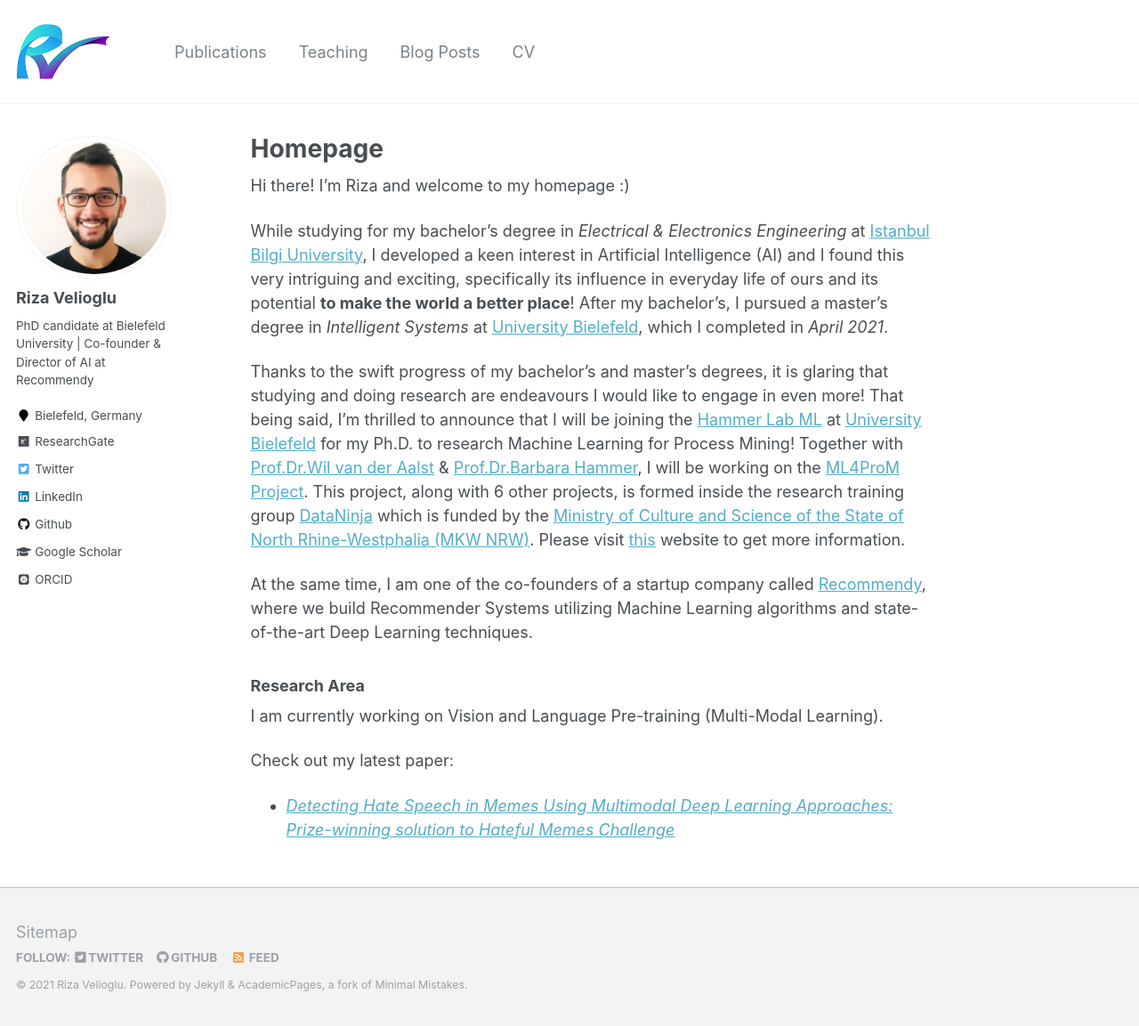
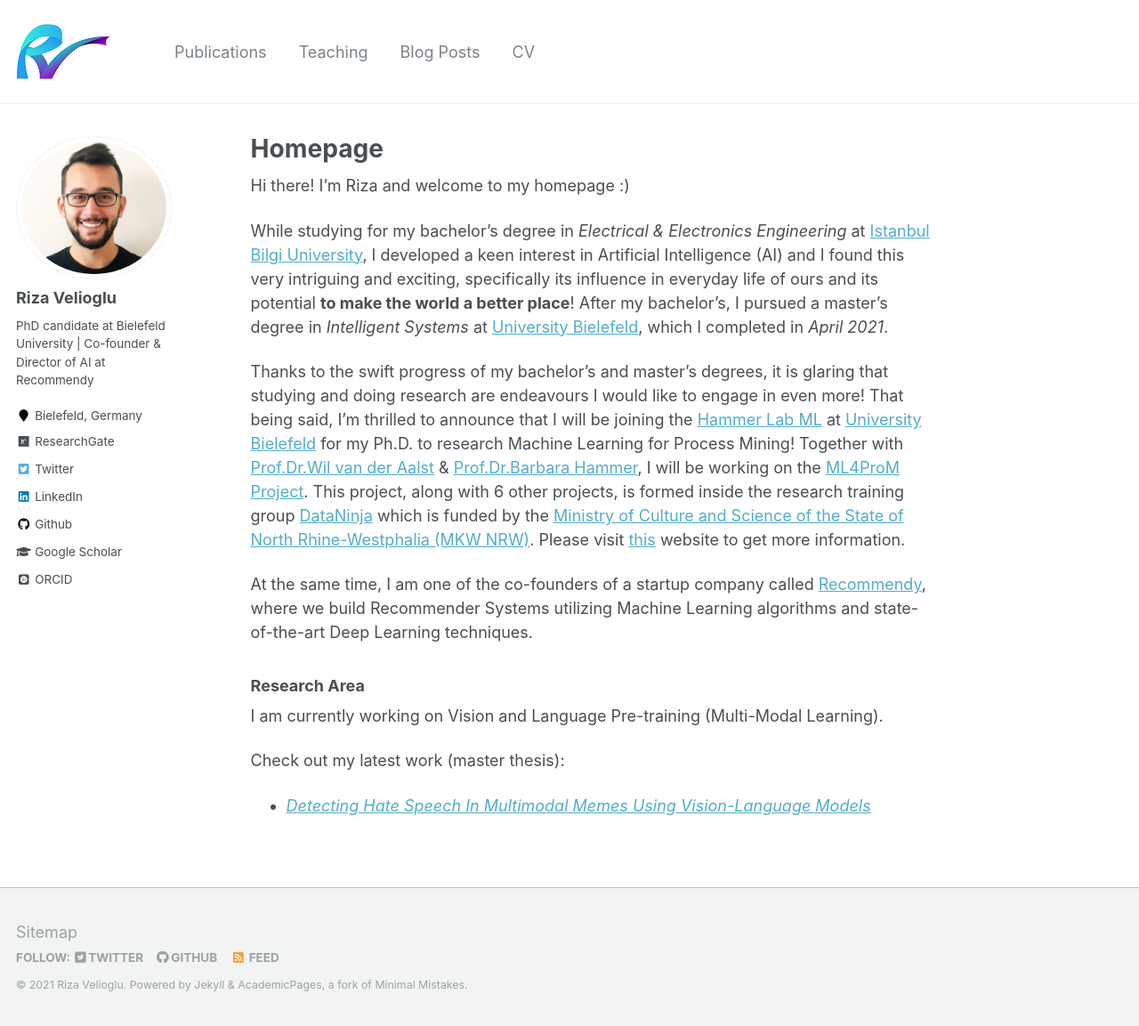
Before and after one commit to rizavelioglu/rizavelioglu.github.io, a Jekyll site: the page built from _pages/about.md, in a window 1280 px wide and 1153 px high. Shown: the whole window at 89% size. Built offline with Jekyll 4.4.1, drawn with Linux system fonts in a browser that asks for light colours; some web fonts are replaced.

Commit message:
update home page

```diff
--- a/_pages/about.md
+++ b/_pages/about.md
@@ -20,5 +20,5 @@ At the same time, I am one of the co-founders of a startup company called [Recom
 
 I am currently working on Vision and Language Pre-training (Multi-Modal Learning).
 
-Check out my latest paper:
-  - [*Detecting Hate Speech in Memes Using Multimodal Deep Learning Approaches: Prize-winning solution to Hateful Memes Challenge*](https://rizavelioglu.github.io/publication/2020-12-hateful-memes)
+Check out my latest work (master thesis):
+  - [*Detecting Hate Speech In Multimodal Memes Using Vision-Language Models*](http://rizavelioglu.github.io/files/RizaVelioglu-MScThesis.pdf)
```
